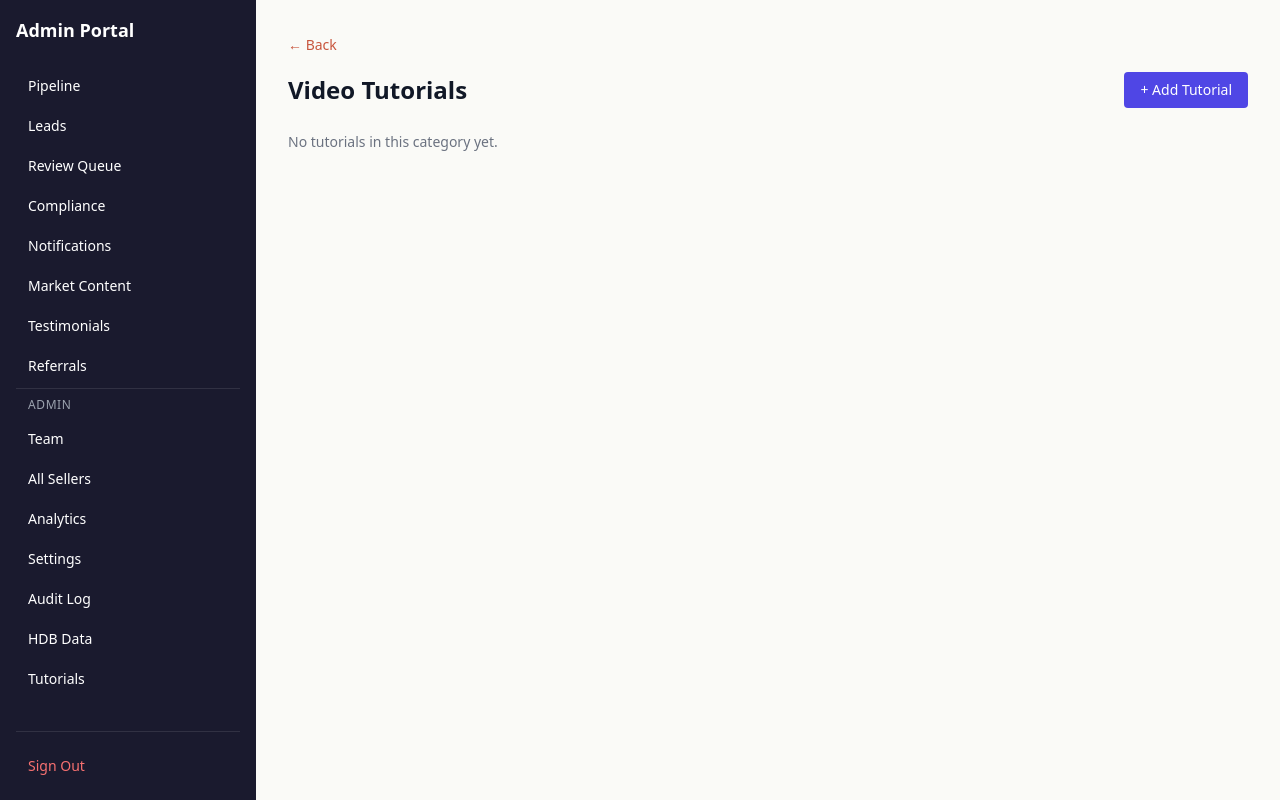
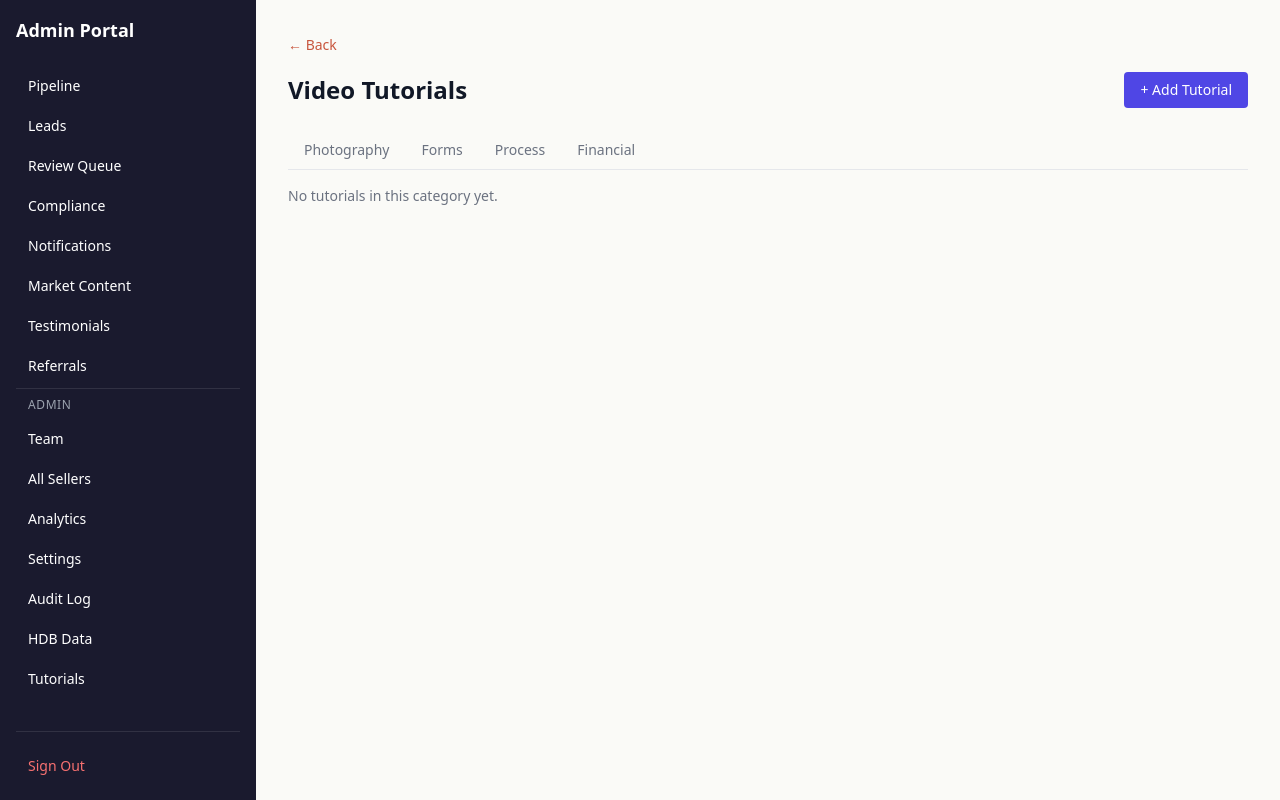
Before and after one commit to Duckchief/sellmyhouse, a Node project: template src/views/pages/admin/tutorials.njk in a window 1280 px wide. Run offline with Node 20 templates, Linux system fonts and the light colour scheme; the template is opened without the code that fills it: most values are stand-ins (such as "Sample title", 1, 10 or a date in 2020); style sheets or scripts are compiled from the project's sources; some libraries are stand-ins or nearby versions.

Commit message:
feat: tutorials page tab bar with underline style and count badges

```diff
--- a/src/views/pages/admin/tutorials.njk
+++ b/src/views/pages/admin/tutorials.njk
@@ -5,12 +5,43 @@
 {% block content %}
 {% set pageTitle = "Video Tutorials" %}
 {% set pageActionsHtml %}
-<a href="/admin/tutorials/new" class="bg-indigo-600 text-white px-4 py-2 rounded text-sm hover:bg-indigo-700">
+<a href="/admin/tutorials/new?category={{ activeTab }}" class="bg-indigo-600 text-white px-4 py-2 rounded text-sm hover:bg-indigo-700">
   {{ "+ Add Tutorial" | t }}
 </a>
 {% endset %}
 {% include "partials/shared/page-header.njk" %}
 
+{% set tabs = [
+  { key: 'photography', label: 'Photography' },
+  { key: 'forms',       label: 'Forms' },
+  { key: 'process',     label: 'Process' },
+  { key: 'financial',   label: 'Financial' }
+] %}
+
+<div class="flex border-b border-gray-200 mb-4 text-sm overflow-x-auto">
+  {% for tab in tabs %}
+  <a href="/admin/tutorials?tab={{ tab.key }}"
+     hx-get="/admin/tutorials?tab={{ tab.key }}"
+     hx-target="#tutorial-list"
+     hx-swap="innerHTML"
+     hx-push-url="true"
+     class="px-4 py-2 whitespace-nowrap font-medium border-b-2 -mb-px
+       {% if activeTab == tab.key %}
+         border-indigo-600 text-indigo-600
+       {% else %}
+         border-transparent text-gray-500 hover:text-gray-700
+       {% endif %}">
+    {{ tab.label | t }}
+    {% if tabCounts[tab.key] is defined %}
+    <span class="ml-1.5 text-xs rounded-full px-1.5 py-0.5
+      {% if activeTab == tab.key %}bg-indigo-100 text-indigo-700{% else %}bg-gray-100 text-gray-500{% endif %}">
+      {{ tabCounts[tab.key] }}
+    </span>
+    {% endif %}
+  </a>
+  {% endfor %}
+</div>
+
 <div id="tutorial-list">
   {% include "partials/admin/tutorial-list.njk" %}
 </div>
```
